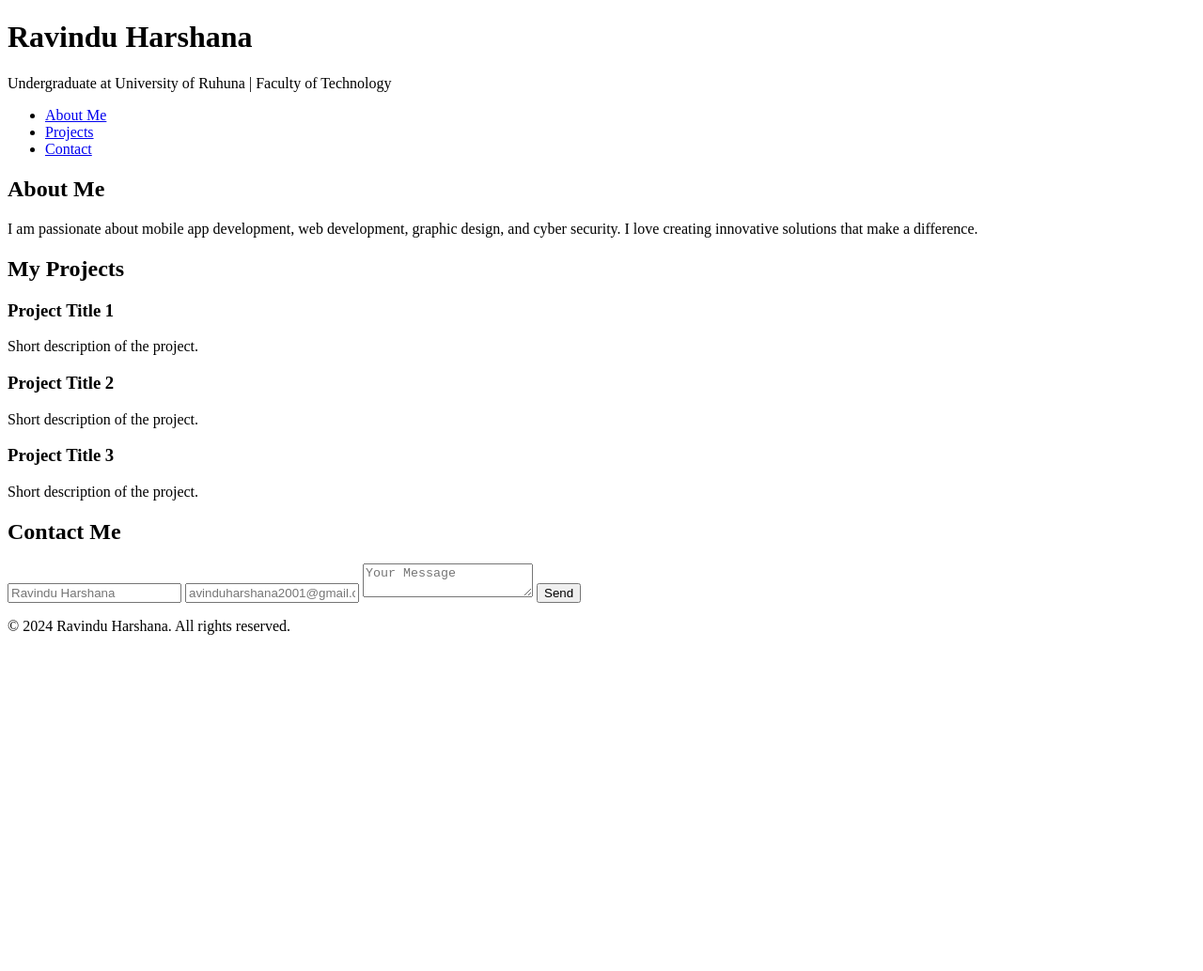
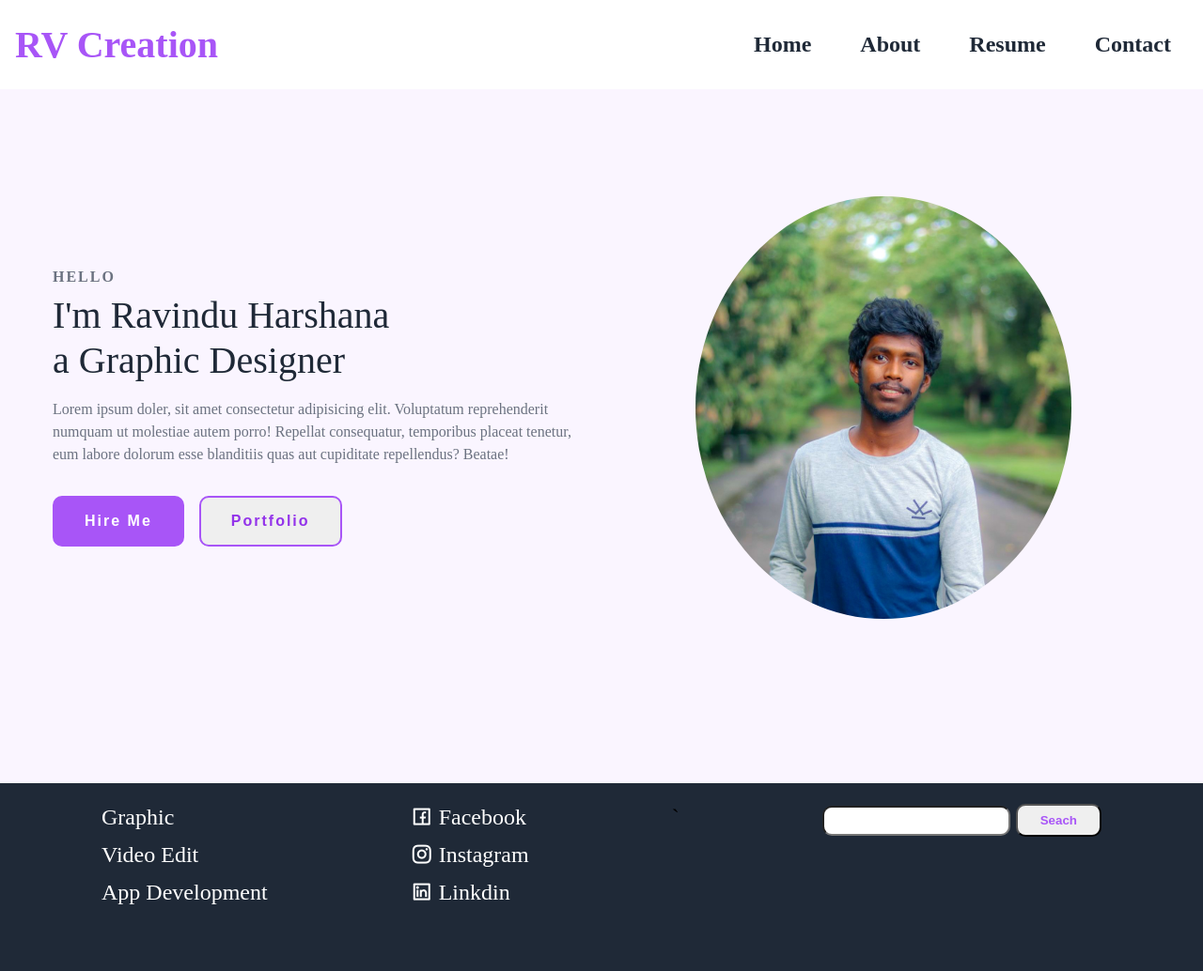
Before and after one commit to RavinduHarshana/HtmlappAzure, a plain HTML site: page index.html in a window 1280 px wide. Shown: the whole page at 94% size. Before the commit the page ends 800 px from the top, so only its background shows below. Drawn offline with nearby package versions, Linux system fonts and the light colour scheme.

Commit message:
Add files via upload

```diff
--- a/index.html
+++ b/index.html
@@ -1,60 +1,79 @@
 <!DOCTYPE html>
 <html lang="en">
+
 <head>
     <meta charset="UTF-8">
     <meta name="viewport" content="width=device-width, initial-scale=1.0">
-    <title>Ravindu Harshana's Portfolio</title>
-    <link rel="stylesheet" href="styles.css">
+    <link rel="stylesheet" href="style.css">
+    <link href="https://cdn.jsdelivr.net/npm/remixicon@3.5.0/fonts/remixicon.css" rel="stylesheet">
+
+
+
+    <title>Ravindu Harshana | Responsive Portfolio</title>`
+
+
 </head>
+
 <body>
-    <header>
-        <h1>Ravindu Harshana</h1>
-        <p>Undergraduate at University of Ruhuna | Faculty of Technology</p>
-    </header>
+    <nav>
+        <div class="nav_content">
+            <div class="logo"><a href="">RV Creation</a></div>
+            <label for="check" class="checkbox">
+                <p><i class="ri-menu-line"></i></p>
+            </label>
+            <input type="checkbox" name="check" id="check">
 
-    <nav>
-        <ul>
-            <li><a href="#about">About Me</a></li>
-            <li><a href="#projects">Projects</a></li>
-            <li><a href="#contact">Contact</a></li>
-        </ul>
+            <ul>
+                <li><a href="#">Home</a>
+                <li><a href="#">About</a>
+                <li><a href="#">Resume</a>
+                <li><a href="#">Contact</a>
+                </li>
+            </ul>
+        </div>
     </nav>
 
-    <section id="about">
-        <h2>About Me</h2>
-        <p>I am passionate about mobile app development, web development, graphic design, and cyber security. I love creating innovative solutions that make a difference.</p>
-    </section>
+    <section class="section">
+        <div class="section_container">
+            <div class="content">
+                <p class="subtitle">HELLO</p>
+                <h2 class="title">
+                    I'm <span">Ravindu Harshana<br>a </span>Graphic Designer
+                </h2>
+                <p class="description">Lorem ipsum doler, sit amet consectetur adipisicing elit. Voluptatum
+                    reprehenderit numquam ut
+                    molestiae autem porro! Repellat consequatur, temporibus placeat tenetur, eum labore dolorum esse
+                    blanditiis quas aut cupiditate repellendus? Beatae!</p>
 
-    <section id="projects">
-        <h2>My Projects</h2>
-        <div class="project">
-            <h3>Project Title 1</h3>
-            <p>Short description of the project.</p>
-        </div>
-        <div class="project">
-            <h3>Project Title 2</h3>
-            <p>Short description of the project.</p>
-        </div>
-        <div class="project">
-            <h3>Project Title 3</h3>
-            <p>Short description of the project.</p>
+                <div class="action_btns">
+                    <button class="Hire_btn">Hire Me</button>
+                    <button class="Portfolio">Portfolio</button>
+                </div>
+            </div>
+            <div class="image">
+                <img src="images/Ravindu.jpg" alt="">
+            </div>
         </div>
     </section>
 
-    <section id="contact">
-        <h2>Contact Me</h2>
-        <form id="contact-form">
-            <input type="text" placeholder="Ravindu Harshana" required>
-            <input type="email" placeholder="avinduharshana2001@gmail.com" required>
-            <textarea placeholder="Your Message" required></textarea>
-            <button type="submit">Send</button>
-        </form>
-    </section>
+    <footer class="footer">
+        <div class="services">
+            <a href="#">Graphic</a>
+            <a href="#">Video Edit</a>
+            <a href="#">App Development</a>
+        </div>
+        <div class="s_link">
+            <a href="#"><i class="ri-facebook-box-line"></i>  Facebook</a>
+            <a href="#"><i class="ri-instagram-line"></i> Instagram</a>
+            <a href="#"><i class="ri-linkedin-box-line"></i> Linkdin</a>
+        </div>`
+        <div>
+            <input type="text">
+            <button>Seach</button>
+        </div>
 
-    <footer>
-        <p>&copy; 2024 Ravindu Harshana. All rights reserved.</p>
+
     </footer>
+</body>
 
-    <script src="script.js"></script>
-</body>
 </html>
--- a/style.css
+++ b/style.css
@@ -1,80 +1,303 @@
+:root {
+    --primary-color: #a855f7;
+    --primary-color-dark: #9333ea;
+    --secondary-color: #ca8a04;
+    --text-dark: #1f2937;
+    --text-light: #6b7280;
+    --extra-light: #faf5ff;
+    --max-width: 1200px;
+
+}
+
 * {
-    box-sizing: border-box;
     margin: 0;
     padding: 0;
+    box-sizing: border-box;
 }
 
-body {
-    font-family: Arial, sans-serif;
-    line-height: 1.6;
-    background: #f4f4f4;
-    color: #333;
+a {
+    text-decoration: none;
 }
 
-header {
-    background: #35424a;
-    color: #ffffff;
-    padding: 20px 0;
-    text-align: center;
+nav {
+    width: 100%;
+    position: fixed;
+    top: 0;
+    left: 0px;
+    background-color: #ffffff;
+    z-index: 99;
 }
 
-nav ul {
-    list-style: none;
-    padding: 0;
+.nav_content {
+    margin: auto;
+    padding: 1.5rem 1rem;
+    display: flex;
+    align-items: center;
+    justify-content: space-between;
+    flex-direction: row;
 }
 
-nav ul li {
-    display: inline;
-    margin: 0 15px;
+
+nav .logo a {
+    font-size: 2.5rem;
+    font-weight: 600;
+    color: var(--primary-color);
+    transition: 0.3s;
 }
 
-nav ul li a {
-    color: #35424a;
-    text-decoration: none;
-    font-weight: bold;
+nav .logo a:hover {
+    color: var(--primary-color-dark);
 }
 
-section {
-    padding: 20px;
-    margin: 10px auto;
-    max-width: 800px;
-    background: white;
-    border-radius: 8px;
-    box-shadow: 0 0 10px rgba(0, 0, 0, 0.1);
+nav .checkbox {
+    display: none;
 }
 
-.project {
-    margin-bottom: 15px;
+nav input {
+    display: none;
 }
 
-footer {
-    text-align: center;
-    padding: 20px 0;
-    background: #35424a;
+nav .checkbox p {
+    cursor: pointer;
+    font-size: 2rem;
+    color: var(--primary-color);
+}
+
+ul {
+    display: flex;
+    gap: 1rem;
+    list-style: none;
+    align-items: center;
+    transition: left 0.3s;
+
+}
+
+ul li a {
+    font-size: 1.5rem;
+    width: 100%;
+    padding: 0.5rem 1rem;
+    border: 2px solid transparent;
+    text-decoration: none;
+    font-weight: 600;
+    color: var(--text-dark);
+    transition: 0.3s;
+}
+
+ul li a:hover {
+    border-bottom-color: var(--primary-color-dark);
+    color: var(--secondary-color);
+}
+
+.section {
+    background-color: var(--extra-light);
+}
+
+.section_container {
+    min-height: 100vh;
+    max-width: var(--max-width);
+    margin: auto;
+    margin-top: 1rem;
+    padding: 1rem;
+    display: grid;
+    grid-template-columns: repeat(2, 1fr);
+    gap: 2rem;
+}
+
+.content {
+    display: flex;
+    flex-direction: column;
+    justify-content: center;
+}
+
+.subtitle {
+    letter-spacing: 2px;
+    color: var(--text-light);
+    font-weight: 600;
+    margin-bottom: .5rem;
+}
+
+.title {
+    font-size: 2.5rem;
+    font-weight: 400;
+    line-height: 3rem;
+    color: var(--text-dark);
+    margin-bottom: 1rem;
+}
+
+.title span {
+    font-weight: 600;
+}
+
+.description {
+    line-height: 1.5rem;
+    color: var(--text-light);
+    margin-bottom: 2rem;
+}
+
+.action_btns {
+    display: flex;
+    gap: 1rem;
+}
+
+.action_btns button {
+    font-size: 1rem;
+    font-weight: 600;
+    letter-spacing: 2px;
+    padding: 1rem 2rem;
+    outline: none;
+    border: 2px solid var(--primary-color);
+    border-radius: 10px;
+    transition: 1s ease;
+    cursor: pointer;
+
+}
+
+.Hire_btn {
+    background-color: var(--primary-color);
     color: #ffffff;
 }
 
-form {
+.Hire_btn:hover {
+
+    border: 2px solid var(--primary-color);
+    background-color: var(--primary-color-dark);
+    padding: 1rem 3rem;
+}
+
+.Portfolio {
+    color: var(--primary-color-dark);
+}
+
+.Portfolio:hover {
+    padding: 1rem 3rem;
+    background-color: var(--primary-color-dark);
+    color: #ffffff;
+
+
+}
+
+.image {
+    display: grid;
+    place-items: center;
+}
+
+.image img {
+    width: min(25rem, 90%);
+    border-radius: 100%;
+
+}
+
+.footer {
+    padding: 1rem 2rem;
+    font-size: 1.5rem;
+    line-height: 2.5rem;
+    background-color: var(--text-dark);
+    height: 200px;
+    display: flex;
+    justify-content: space-around;
+
+}
+
+footer a {
+    text-decoration: none;
+    color: white;
+}
+
+.services {
+    text-decoration: none;
+
     display: flex;
     flex-direction: column;
 }
 
-form input, form textarea {
-    margin-bottom: 10px;
-    padding: 10px;
-    border: 1px solid #ddd;
-    border-radius: 5px;
+.s_link {
+    display: flex;
+    flex-direction: column;
 }
 
-form button {
-    padding: 10px;
-    background: #35424a;
-    color: white;
-    border: none;
-    border-radius: 5px;
-    cursor: pointer;
+footer input {
+    height: 2rem;
+    width: 200px;
+    border-radius: 10px;
 }
 
-form button:hover {
-    background: #4e616f;
+footer button {
+    font-weight: 600;
+    padding: 0.5rem 1.5rem;
+    border-radius: 10px;
+    color: var(--primary-color);
 }
+
+
+@media(width<750px) {
+    nav .checkbox {
+        display: block;
+        color: #1f2937;
+    }
+
+    nav .checkbox p {
+        font-size: 1.5rem;
+    }
+
+    nav .nav_content .logo a {
+        font-size: 2rem;
+    }
+
+    ul {
+        position: absolute;
+        width: 100%;
+        height: calc(100vh-60px);
+        left: -1000px;
+        top: 85px;
+        background-color: rgb(51, 50, 50);
+        flex-direction: column;
+        justify-content: center;
+        gap: 3rem;
+        padding: 2rem;
+
+    }
+
+    nav #check:checked~ul {
+        left: 0;
+
+    }
+
+    ul li a {
+        font-size: 1.25rem;
+        color: #ffffff;
+    }
+
+    .section_container {
+        padding: 10rem 1rem 5rem 1rem;
+        text-align: center;
+        grid-template-columns: repeat(1, 1fr);
+    }
+
+    .image {
+        grid-area: 1/1/2/2;
+    }
+
+    .action_btns {
+        margin: auto;
+    }
+
+    .footer {
+        flex-direction: column;
+        padding: 2rem 1rem;
+        margin: auto;
+        height: auto;
+        text-align: center;
+    }
+
+    .s_link {
+        margin-top: 3rem;
+        flex-direction: row;
+        gap: 3rem;
+        align-items: center;
+        justify-content: center;
+
+    }
+
+
+
+}
```
Also changed, not shown: images/Ravindu.jpg (added), images/Ravindu1.jpg (added), images/menu-line.svg (added).
